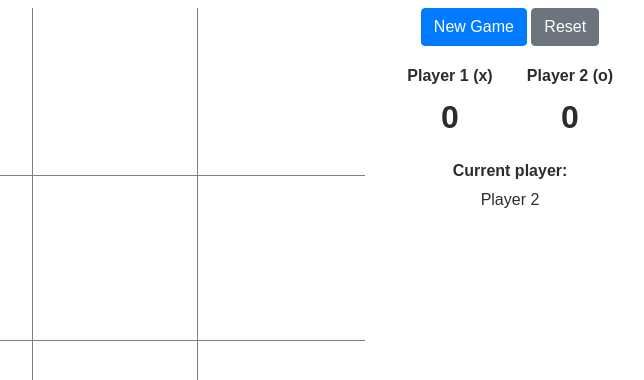
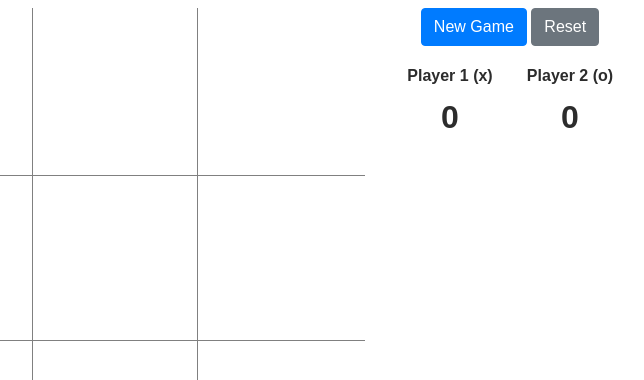
Before and after one commit to uybinh/tic_tac_toe_web, a website: page index.html in a window 1280 px wide. Shown: the part 88-468 px from the top of the page, without its empty margins (405-1049 px from the left). Drawn offline with nearby package versions, Linux system fonts and the light colour scheme.

Commit message:
Remove current player info

```diff
--- a/app.js
+++ b/app.js
@@ -94,12 +94,14 @@ const GameBoard = function() {
       }
     },
     checkWin(currentPlayer) {
-      return _.any(winningFormations(),
-        formation => matchAll(formation, currentPlayer.symbol))
+      return _.any(winningFormations(), formation =>
+        matchAll(formation, currentPlayer.symbol)
+      )
     },
     checkDraw() {
-      return _.every(winningFormations(),
-        formation => _.every(formation, cell => cell != '' ))
+      return _.every(winningFormations(), formation =>
+        _.every(formation, cell => cell != '')
+      )
     }
   }
 }
@@ -120,7 +122,6 @@ const MainGame = (function() {
       let { row: posX, column: posY } = cell.dataset
       cell.dataset.value = board.getCell(posX, posY)
     })
-    setPlayerName()
     if (board.checkWin(players.current())) {
       winner = players.current()
       addWinnerSplash(winner)
@@ -183,12 +184,6 @@ const MainGame = (function() {
     player2.textContent = players.list()[1].score
   }
 
-  const setPlayerName = function() {
-    let playerName = document.querySelector('.player-name')
-    let nextPlayer = players.list().filter(ele => ele !== players.current())[0]
-    playerName.textContent = nextPlayer.name
-  }
-
   const newGame = function() {
     players.resetCurrent()
     setPlayerScore()
--- a/index.html
+++ b/index.html
@@ -26,10 +26,6 @@
         <h6>Player 2 (o)</h6>
         <p class="score"></p>
       </div>
-      <div class="current-player">
-        <h6>Current player:</h6>
-        <p class='player-name'></p>
-      </div>
 
     </section>
     <section class="main">
--- a/scss/style.scss
+++ b/scss/style.scss
@@ -102,9 +102,7 @@ body {
   display: grid;
   grid-template-columns: repeat(2, 1fr);
   grid-template-rows: auto auto 1fr;
-  grid-template-areas: " player1 player2 "
-                       " current current "
-                       ;
+  grid-template-areas: " player1 player2 ";
   width: 75vw;
   max-width: 240px;
   margin-bottom: 20px;
```
Also changed, not shown: style.css, 1 other file.
